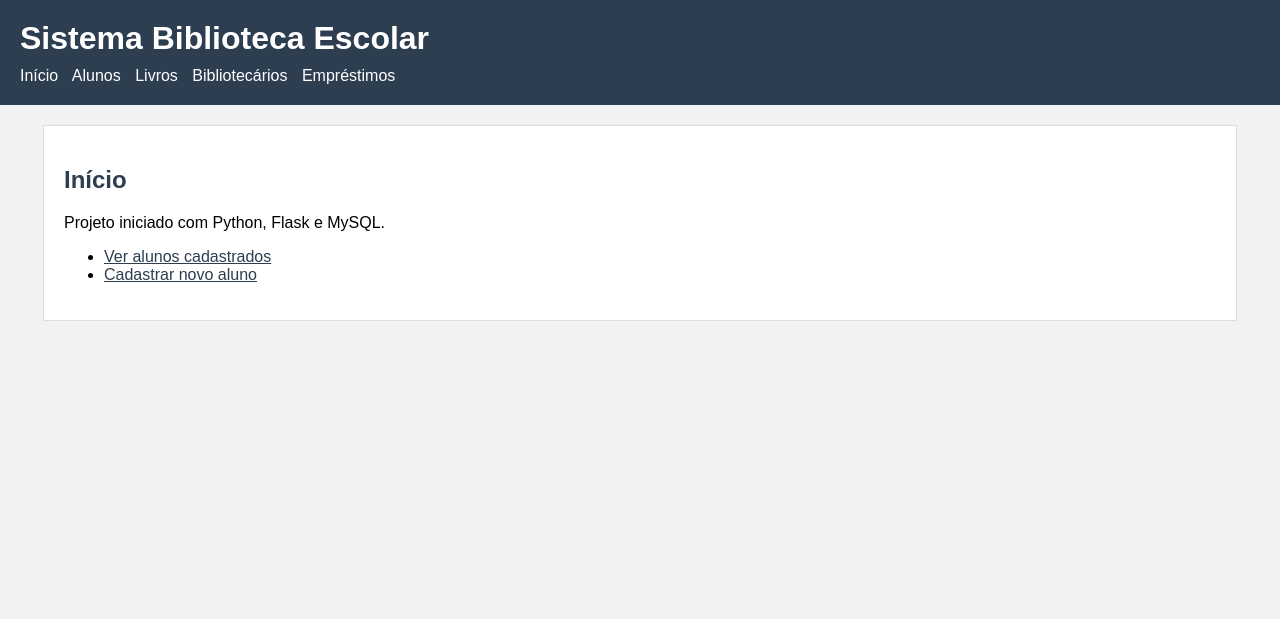
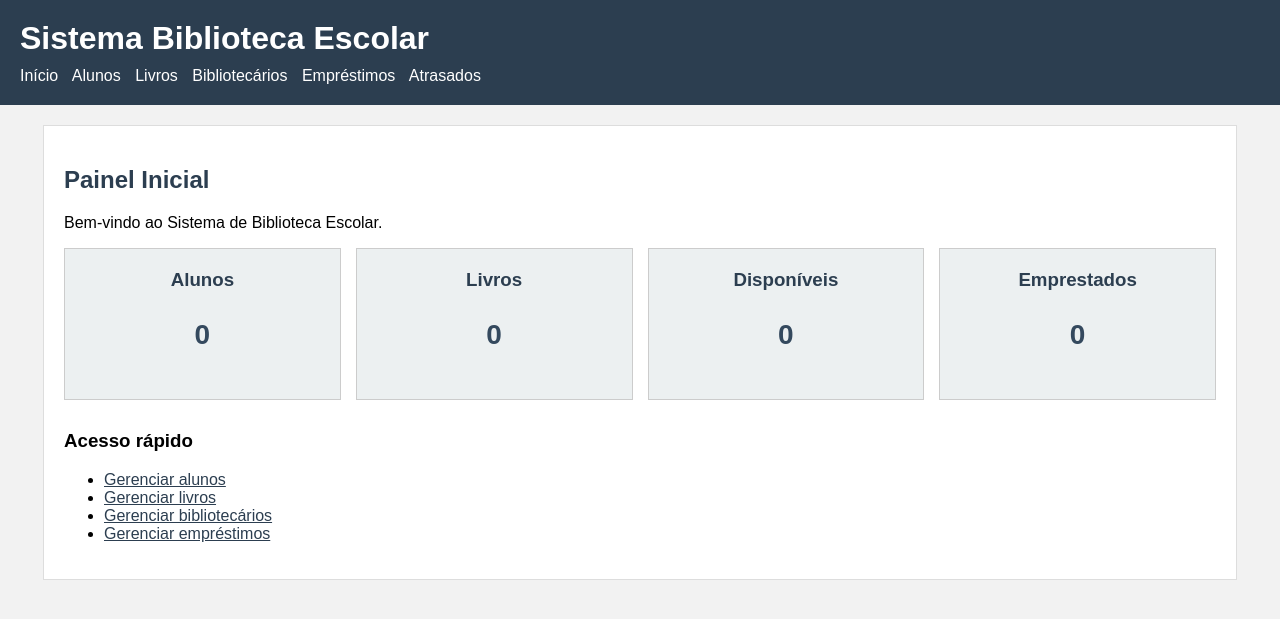
Before and after one commit to yasminbarbosagoncalves-ui/projeto_biblioteca, a Flask app: page / in a window 1280 px wide. Shown: the top 619 px of the page. Run offline with Flask 3, Linux system fonts and the light colour scheme; data that the repository does not hold is empty.

Commit message:
“Alteração”

```diff
--- a/app.py
+++ b/app.py
@@ -15,27 +15,97 @@ def conectar():
 
 @app.route("/")
 def index():
-    return render_template("index.html")
+    try:
+        conexao = conectar()
+        cursor = conexao.cursor(dictionary=True)
+
+
+        cursor.execute("SELECT COUNT(*) AS total FROM aluno")
+        total_alunos = cursor.fetchone()["total"]
+
+
+        cursor.execute("SELECT COUNT(*) AS total FROM livro")
+        total_livros = cursor.fetchone()["total"]
+
+
+        cursor.execute("SELECT COUNT(*) AS total FROM livro WHERE status = 'Disponível'")
+        total_disponiveis = cursor.fetchone()["total"]
+
+
+        cursor.execute("SELECT COUNT(*) AS total FROM emprestimo WHERE status = 'Emprestado'")
+        total_emprestimos = cursor.fetchone()["total"]
+
+
+        cursor.close()
+        conexao.close()
+
+
+        return render_template(
+            "index.html",
+            total_alunos=total_alunos,
+            total_livros=total_livros,
+            total_disponiveis=total_disponiveis,
+            total_emprestimos=total_emprestimos
+        )
+
+
+    except Exception as erro:
+        flash(f"Erro ao carregar página inicial: {erro}", "erro")
+        return render_template(
+            "index.html",
+            total_alunos=0,
+            total_livros=0,
+            total_disponiveis=0,
+            total_emprestimos=0
+        )
+
 
 
 @app.route("/alunos")
 def listar_alunos():
     try:
+        pesquisa = request.args.get("pesquisa", "")
+
+
         conexao = conectar()
         cursor = conexao.cursor(dictionary=True)
 
 
-        cursor.execute("SELECT * FROM aluno")
+        if pesquisa:
+            sql = """
+                SELECT * FROM aluno
+                WHERE nome LIKE %s
+                   OR serie LIKE %s
+                   OR turma LIKE %s
+                ORDER BY nome
+            """
+
+
+            valor = f"%{pesquisa}%"
+            cursor.execute(sql, (valor, valor, valor))
+        else:
+            cursor.execute("SELECT * FROM aluno ORDER BY nome")
+
+
         alunos = cursor.fetchall()
 
 
         cursor.close()
         conexao.close()
 
-        return render_template("alunos.html", alunos=alunos)
+
+        return render_template(
+            "alunos.html",
+            alunos=alunos,
+            pesquisa=pesquisa
+        )
+
 
     except Exception as erro:
-        return f"Erro ao listar alunos: {erro}"
+        flash(f"Erro ao listar alunos: {erro}", "erro")
+        return redirect("/")
+
+
 
 
 @app.route("/alunos/novo")
@@ -187,11 +257,30 @@ def excluir_aluno(id_aluno):
 @app.route("/livros")
 def listar_livros():
     try:
+        pesquisa = request.args.get("pesquisa", "")
+
+
         conexao = conectar()
         cursor = conexao.cursor(dictionary=True)
 
 
-        cursor.execute("SELECT * FROM livro")
+        if pesquisa:
+            sql = """
+                SELECT * FROM livro
+                WHERE titulo LIKE %s
+                   OR autor LIKE %s
+                   OR categoria LIKE %s
+                   OR status LIKE %s
+                ORDER BY titulo
+            """
+
+
+            valor = f"%{pesquisa}%"
+            cursor.execute(sql, (valor, valor, valor, valor))
+        else:
+            cursor.execute("SELECT * FROM livro ORDER BY titulo")
+
+
         livros = cursor.fetchall()
 
 
@@ -199,11 +288,16 @@ def listar_livros():
         conexao.close()
 
 
-        return render_template("livros.html", livros=livros)
+        return render_template(
+            "livros.html",
+            livros=livros,
+            pesquisa=pesquisa
+        )
 
 
     except Exception as erro:
-        return f"Erro ao listar livros: {erro}"
+        flash(f"Erro ao listar livros: {erro}", "erro")
+        return redirect("/")
 
 
 @app.route("/livros/novo")
@@ -533,9 +627,12 @@ def excluir_bibliotecario(id_bibliotecario):
         flash("Não foi possível excluir o bibliotecário. Verifique se ele possui empréstimos cadastrados.", "erro")
         return f"Erro ao excluir bibliotecário: {erro}"
 # Rotas para empréstimos
-@app.route("/emprestimos")
+app.route("/emprestimos")
 def listar_emprestimos():
     try:
+        status = request.args.get("status", "")
+
+
         conexao = conectar()
         cursor = conexao.cursor(dictionary=True)
 
@@ -554,11 +651,17 @@ def listar_emprestimos():
             INNER JOIN aluno a ON e.id_aluno = a.id_aluno
             INNER JOIN livro l ON e.id_livro = l.id_livro
             INNER JOIN bibliotecario b ON e.id_bibliotecario = b.id_bibliotecario
-            ORDER BY e.id_emprestimo DESC
         """
 
 
-        cursor.execute(sql)
+        if status:
+            sql += " WHERE e.status = %s ORDER BY e.id_emprestimo DESC"
+            cursor.execute(sql, (status,))
+        else:
+            sql += " ORDER BY e.id_emprestimo DESC"
+            cursor.execute(sql)
+
+
         emprestimos = cursor.fetchall()
 
 
@@ -566,11 +669,16 @@ def listar_emprestimos():
         conexao.close()
 
 
-        return render_template("emprestimos.html", emprestimos=emprestimos)
+        return render_template(
+            "emprestimos.html",
+            emprestimos=emprestimos,
+            status=status
+        )
 
 
     except Exception as erro:
-        return f"Erro ao listar empréstimos: {erro}"
+        flash(f"Erro ao listar empréstimos: {erro}", "erro")
+        return redirect("/")
 
 
 
@@ -761,6 +869,52 @@ def devolver_livro(id_emprestimo):
         return f"Erro ao devolver livro: {erro}"
 
 
+# Rota Empréstimos atrasados
+@app.route("/emprestimos/atrasados")
+def listar_emprestimos_atrasados():
+    try:
+        conexao = conectar()
+        cursor = conexao.cursor(dictionary=True)
+
+
+        sql = """
+            SELECT
+                e.id_emprestimo,
+                a.nome AS aluno,
+                l.titulo AS livro,
+                b.nome AS bibliotecario,
+                e.data_emprestimo,
+                e.data_prevista_devolucao,
+                DATEDIFF(CURDATE(), e.data_prevista_devolucao) AS dias_atraso,
+                e.status
+            FROM emprestimo e
+            INNER JOIN aluno a ON e.id_aluno = a.id_aluno
+            INNER JOIN livro l ON e.id_livro = l.id_livro
+            INNER JOIN bibliotecario b ON e.id_bibliotecario = b.id_bibliotecario
+            WHERE e.status = 'Emprestado'
+              AND e.data_prevista_devolucao < CURDATE()
+            ORDER BY e.data_prevista_devolucao
+        """
+
+
+        cursor.execute(sql)
+        emprestimos = cursor.fetchall()
+
+
+        cursor.close()
+        conexao.close()
+
+
+        return render_template(
+            "emprestimos_atrasados.html",
+            emprestimos=emprestimos
+        )
+
+
+    except Exception as erro:
+        flash(f"Erro ao listar empréstimos atrasados: {erro}", "erro")
+        return redirect("/emprestimos")
+
 
 
 if __name__ == "__main__":
--- a/static/css/style.css
+++ b/static/css/style.css
@@ -128,3 +128,36 @@ a {
     color: #856404;
     border: 1px solid #ffeeba;
 }
+
+.painel {
+    display: flex;
+    gap: 15px;
+    margin-bottom: 30px;
+}
+
+
+.card {
+    flex: 1;
+    background-color: #ecf0f1;
+    border: 1px solid #ccc;
+    padding: 20px;
+    text-align: center;
+}
+
+
+.card h3 {
+    margin-top: 0;
+    color: #2c3e50;
+}
+
+
+.card p {
+    font-size: 28px;
+    font-weight: bold;
+    color: #34495e;
+}
+
+.atraso {
+    color: #c0392b;
+    font-weight: bold;
+}
--- a/templates/base.html
+++ b/templates/base.html
@@ -24,7 +24,9 @@
             <a href="/livros">Livros</a>
             <a href="/bibliotecarios">Bibliotecários</a>
             <a href="/emprestimos">Empréstimos</a>
+            <a href="/emprestimos/atrasados">Atrasados</a>
         </nav>
+
     </header>
 
 
--- a/templates/index.html
+++ b/templates/index.html
@@ -4,15 +4,50 @@
 {% block conteudo %}
 
 
-<h2>Início</h2>
+<h2>Painel Inicial</h2>
 
 
-<p>Projeto iniciado com Python, Flask e MySQL.</p>
+<p>Bem-vindo ao Sistema de Biblioteca Escolar.</p>
+
+
+<div class="painel">
+
+
+    <div class="card">
+        <h3>Alunos</h3>
+        <p>{{ total_alunos }}</p>
+    </div>
+
+
+    <div class="card">
+        <h3>Livros</h3>
+        <p>{{ total_livros }}</p>
+    </div>
+
+
+    <div class="card">
+        <h3>Disponíveis</h3>
+        <p>{{ total_disponiveis }}</p>
+    </div>
+
+
+    <div class="card">
+        <h3>Emprestados</h3>
+        <p>{{ total_emprestimos }}</p>
+    </div>
+
+
+</div>
+
+
+<h3>Acesso rápido</h3>
 
 
 <ul>
-    <li><a href="/alunos">Ver alunos cadastrados</a></li>
-    <li><a href="/alunos/novo">Cadastrar novo aluno</a></li>
+    <li><a href="/alunos">Gerenciar alunos</a></li>
+    <li><a href="/livros">Gerenciar livros</a></li>
+    <li><a href="/bibliotecarios">Gerenciar bibliotecários</a></li>
+    <li><a href="/emprestimos">Gerenciar empréstimos</a></li>
 </ul>
 
 
```
Also changed, not shown: templates/alunos.html (+16 -0 lines), templates/emprestimos.html (+31 -0 lines), templates/emprestimos_atrasados.html (added, +52 -0 lines), templates/livros.html (+28 -4 lines).
